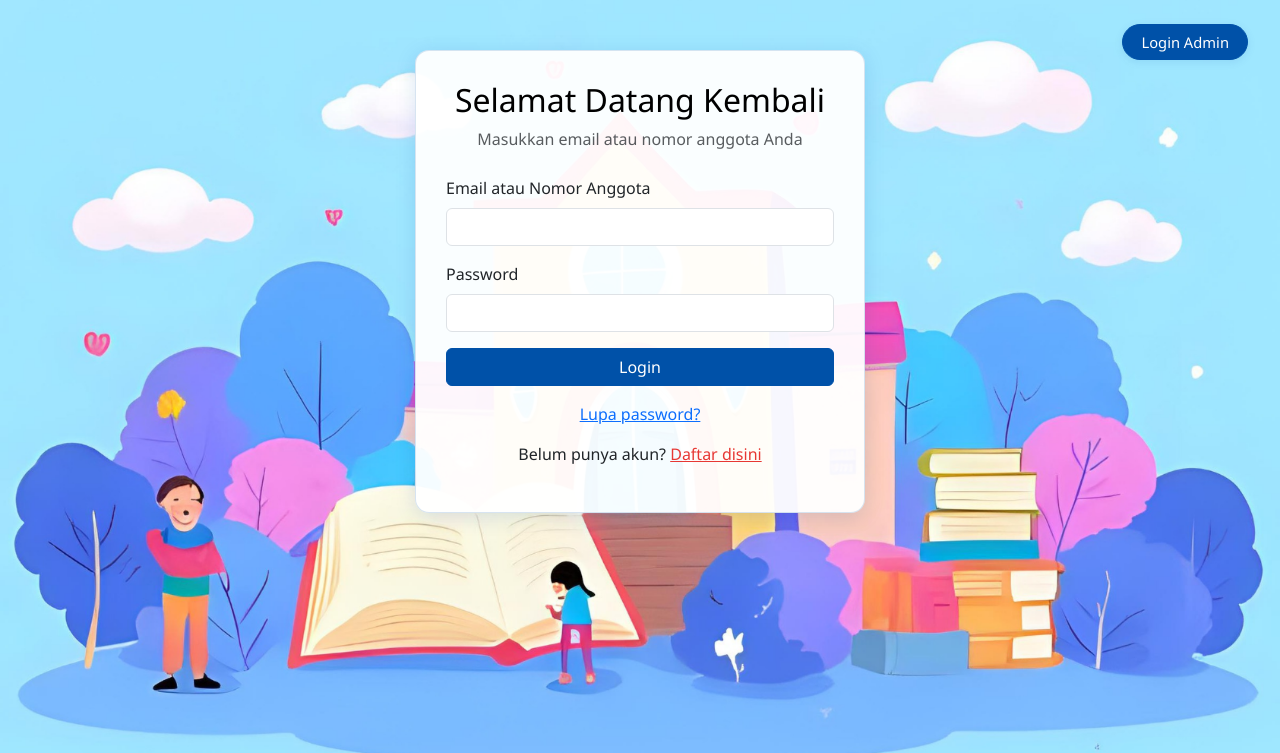
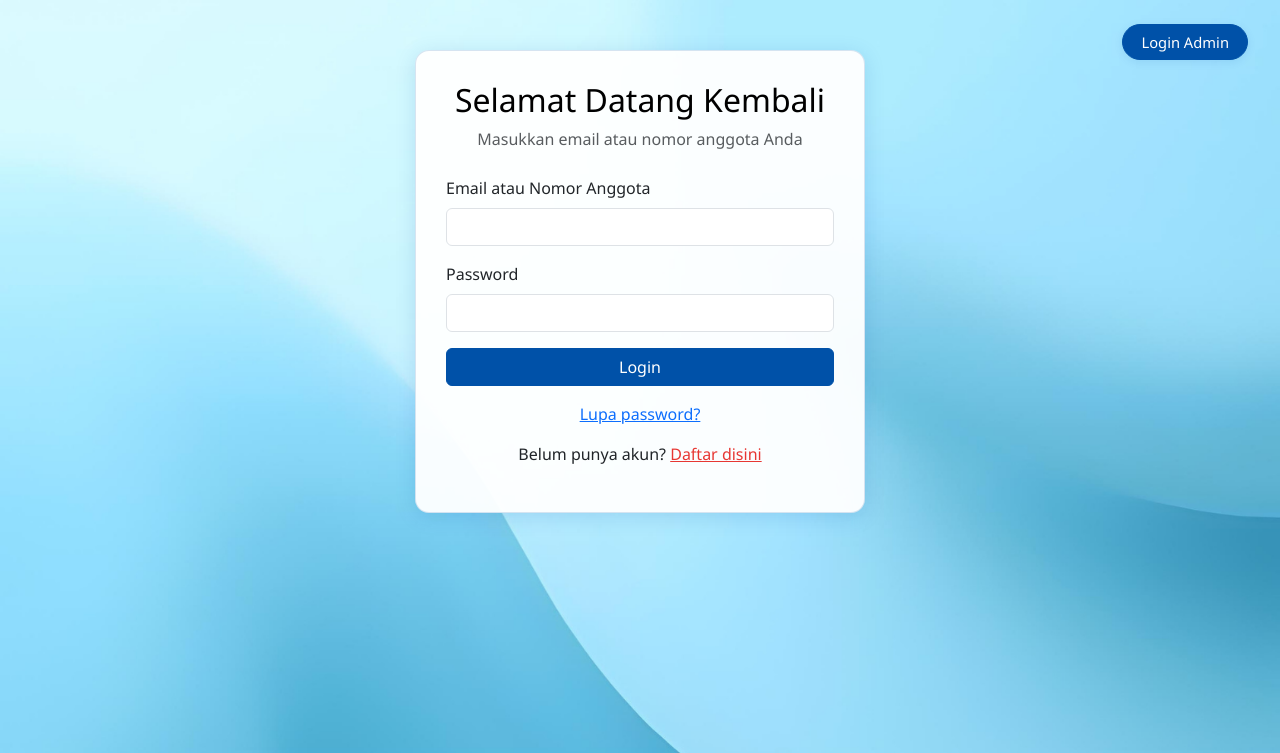
Before and after one commit to laras691/pbo, a Django app: template Digital/perpustakaan/templates/pengunjung/login.html in a window 1280 px wide. Shown: the top 753 px of the page. Run offline with Django 4.2, Linux system fonts and the light colour scheme; the template is opened without the code that fills it, so the values that code supplies are empty.

Commit message:
bg login

```diff
--- a/Digital/perpustakaan/templates/admin/generateLaporan.html
+++ b/Digital/perpustakaan/templates/admin/generateLaporan.html
@@ -6,7 +6,7 @@
   <title>Admin - Generate Laporan</title>
   <style>
     body {
-        background: url("{% static 'image/image2.png' %}") no-repeat center center fixed;
+        background: url("{% static 'image/bgLogin.png' %}") no-repeat center center fixed;
         background-size: cover;
         font-family: 'Segoe UI', Arial, sans-serif;
     }
--- a/Digital/perpustakaan/templates/admin/kelolaKategori.html
+++ b/Digital/perpustakaan/templates/admin/kelolaKategori.html
@@ -6,7 +6,7 @@
   <title>Admin - Kelola Kategori</title>
   <style>
     body {
-        background: url("{% static 'image/image2.png' %}") no-repeat center center fixed;
+        background: url("{% static 'image/bgLogin.png' %}") no-repeat center center fixed;
         background-size: cover;
         font-family: 'Segoe UI', Arial, sans-serif;
     }
--- a/Digital/perpustakaan/templates/admin/kelolaPengunjung.html
+++ b/Digital/perpustakaan/templates/admin/kelolaPengunjung.html
@@ -6,7 +6,7 @@
   <title>Admin - Kelola Pengunjung</title>
   <style>
     body {
-      background: url("{% static 'image/image2.png' %}") no-repeat center center fixed;
+      background: url("{% static 'image/bgLogin.png' %}") no-repeat center center fixed;
       background-size: cover;
       font-family: 'Segoe UI', Arial, sans-serif;
     }
--- a/Digital/perpustakaan/templates/admin/login_admin.html
+++ b/Digital/perpustakaan/templates/admin/login_admin.html
@@ -7,7 +7,7 @@
     <link href="https://cdn.jsdelivr.net/npm/bootstrap@5.3.0/dist/css/bootstrap.min.css" rel="stylesheet">
     <style>
         body {
-            background: url("{% static 'image/image2.png' %}") no-repeat center center fixed;
+            background: url("{% static 'image/bgLogin.png' %}") no-repeat center center fixed;
             background-size: cover;
             font-family: 'Segoe UI', Arial, sans-serif;
         }
--- a/Digital/perpustakaan/templates/pengunjung/login.html
+++ b/Digital/perpustakaan/templates/pengunjung/login.html
@@ -8,7 +8,7 @@
     <link href="https://cdn.jsdelivr.net/npm/bootstrap@5.3.0/dist/css/bootstrap.min.css" rel="stylesheet">
     <style>
         body {
-            background: url("{% static 'image/image2.png' %}") no-repeat center center fixed;
+            background: url("{% static 'image/bgLogin.png' %}") no-repeat center center fixed;
             background-size: cover;
             font-family: 'Segoe UI', Tahoma, Geneva, Verdana, sans-serif;
         }
--- a/Digital/perpustakaan/templates/pengunjung/lupaPassword.html
+++ b/Digital/perpustakaan/templates/pengunjung/lupaPassword.html
@@ -7,7 +7,7 @@
     <link href="https://cdn.jsdelivr.net/npm/bootstrap@5.3.0/dist/css/bootstrap.min.css" rel="stylesheet">
     <style>
         body {
-            background: url("{% static 'image/image2.png' %}") no-repeat center center fixed;
+            background: url("{% static 'image/bgLogin.png' %}") no-repeat center center fixed;
             background-size: cover;
             font-family: 'Segoe UI', Arial, sans-serif;
         }
--- a/Digital/perpustakaan/templates/pengunjung/register.html
+++ b/Digital/perpustakaan/templates/pengunjung/register.html
@@ -8,7 +8,7 @@
     <link href="https://cdn.jsdelivr.net/npm/bootstrap@5.3.0/dist/css/bootstrap.min.css" rel="stylesheet">
     <style>
         body {
-            background: url("{% static 'image/image2.png' %}") no-repeat center center fixed;
+            background: url("{% static 'image/bgLogin.png' %}") no-repeat center center fixed;
             background-size: cover;
             color: #000;
             font-family: 'Segoe UI', Arial, sans-serif;
--- a/Digital/perpustakaan/templates/pengunjung/verifikasi.html
+++ b/Digital/perpustakaan/templates/pengunjung/verifikasi.html
@@ -7,7 +7,7 @@
     <link href="https://cdn.jsdelivr.net/npm/bootstrap@5.3.0/dist/css/bootstrap.min.css" rel="stylesheet">
     <style>
         body {
-            background: url("{% static 'image/image2.png' %}") no-repeat center center fixed;
+            background: url("{% static 'image/bgLogin.png' %}") no-repeat center center fixed;
             background-size: cover;
             color: #000;
             font-family: 'Segoe UI', Arial, sans-serif;
```
Also changed, not shown: Digital/static/image/bgLogin.png (added).
